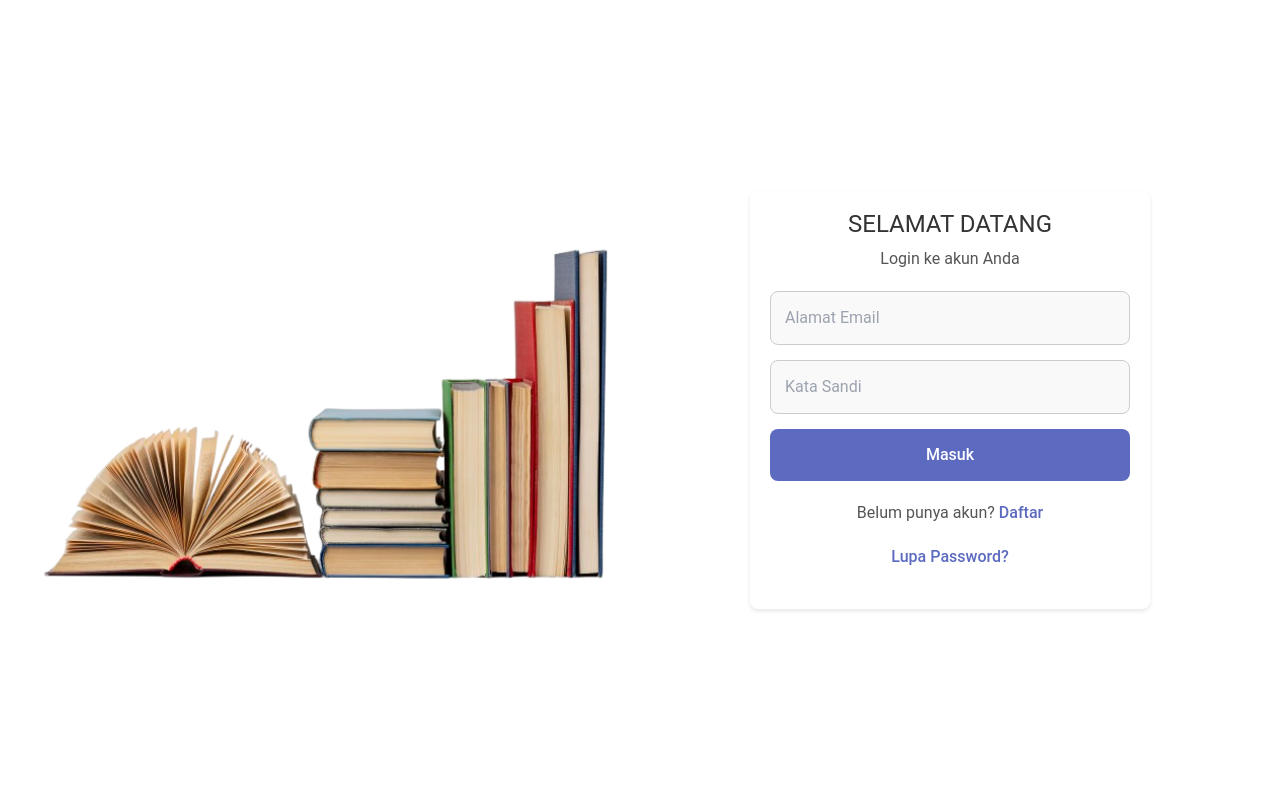
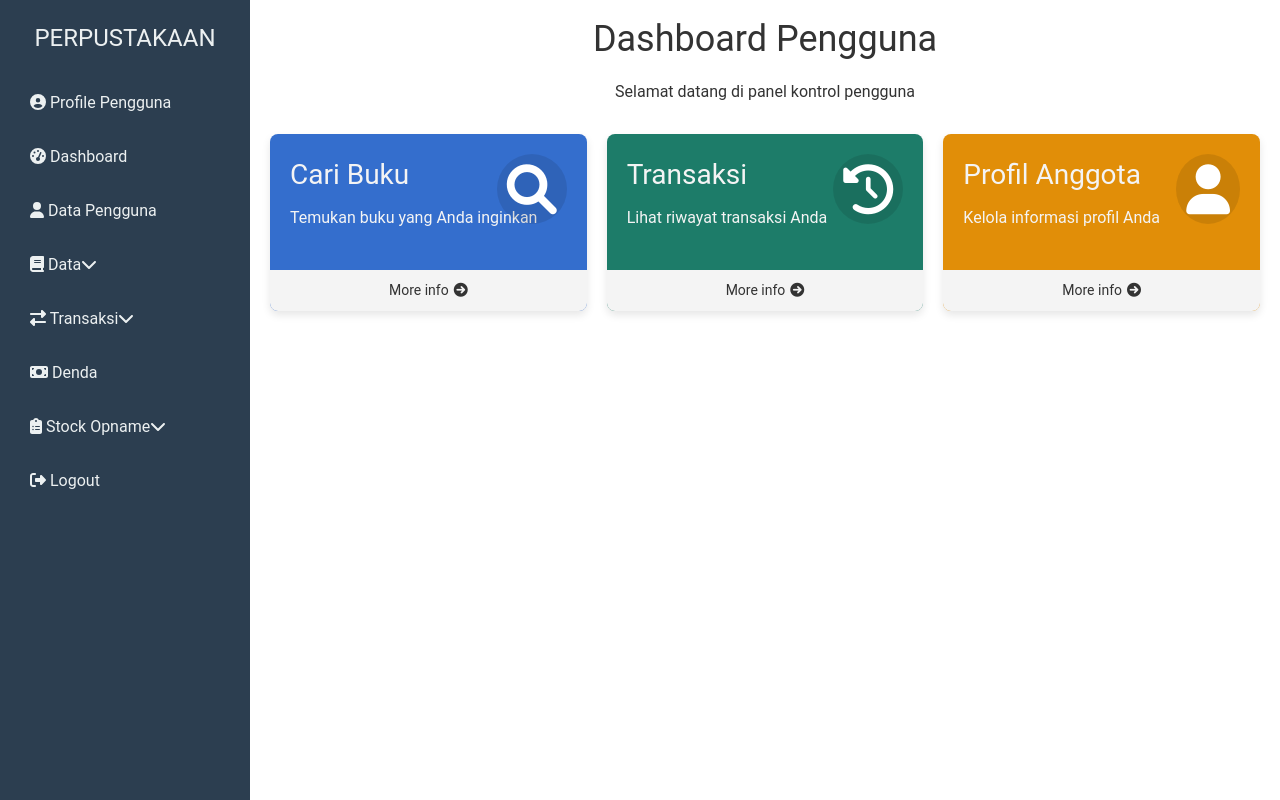
Before and after one commit to proyek-uas-arsitektur-sistem-perpus/proyek-sistem-perpus, a React (Vite) app in the folder frontend/: page /dashboard-pengguna in a window 1280 px wide. Built offline with nearby package versions, Linux system fonts and the light colour scheme.

Commit message:
Membuat dashboard untuk pengguna

```diff
--- a/frontend/src/App.jsx
+++ b/frontend/src/App.jsx
@@ -3,8 +3,10 @@ import Login from "./pages/Login";
 import Logout from "./pages/Logout";
 import Register from "./pages/Register";
 import Dashboard from "./pages/Dashboard";
+import Dashboardpengguna from "./pages/Dashboardpengguna";
 import GantiPassword from './components/GantiPassword';
 import SidebarStaff from "./components/SidebarStaff";
+// import SidebarPengguna from "./components/SidebarPengguna"; // Import SidebarPengguna
 import SearchFilter from './components/SearchFilter';
 import ProfilePengguna from "./pages/ProfilePengguna";  // Import halaman Profile
 import DataBuku from "./pages/Databuku";
@@ -19,12 +21,23 @@ const App = () => {
         <Routes>
           <Route path="/login" element={<Login />} />
           <Route path="/register" element={<Register />} />
+
+          {/* Dashboard untuk Staff */}
           <Route path="/dashboard" element={
             <div>
               <SidebarStaff />
               <Dashboard />
             </div>
           } />
+
+          {/* Dashboard untuk Pengguna */}
+          <Route path="/dashboard-pengguna" element={
+            <div>
+              {/* <SidebarPengguna /> Sidebar khusus Pengguna */}
+              <Dashboardpengguna />
+            </div>
+          } />
+
           <Route path="/login/change-password" element={<GantiPassword />} />
           <Route path="/lupa-password" element={<GantiPassword />} />
           <Route path="/search" element={
--- a/frontend/src/pages/Dashboard.css
+++ b/frontend/src/pages/Dashboard.css
@@ -10,7 +10,7 @@
 .dashboard-header h1 {
   font-size: 48px;
   font-family: "Poppins", Arial, Helvetica, sans-serif; /* Font estetis */
-  font-weight: 700;
+  font-weight: 00;
   color: #2c3e50;
   margin-bottom: 10px;
   padding-left: 250px;
@@ -56,6 +56,7 @@
   margin: 5px 0 0;
   color: #f5f5f5;
   font-weight: 500;
+  margin-bottom: 12%;
 }
 
 .card i {
@@ -89,15 +90,33 @@
 
 .card-footer {
   position: absolute;
-  bottom: 10px;
-  right: 10px;
+  bottom: 0;
+  left: 0;
+  width: 100%;
+  background-color: #f4f4f4; /* Latar belakang putih */
+  color: #333; /* Warna teks gelap */
+  text-align: center; /* Teks di tengah */
+  padding: 10px 0; /* Memberikan padding atas dan bawah */
   font-size: 14px;
   display: flex;
+  justify-content: center;
   align-items: center;
-  gap: 5px;
-  color: #f5f5f5;
+  box-shadow: 0 -2px 5px rgba(0, 0, 0, 0.1); /* Menambahkan bayangan agar lebih terpisah dari card */
+  border-bottom-right-radius: 12px;
+  border-bottom-left-radius: 12px;
 }
 
 .card-footer i {
-  font-size: 16px;
+  margin-left: 5px; /* Jarak antara teks dan ikon */
+  font-size: 12px; /* Mengubah ukuran ikon menjadi lebih kecil */
+
 }
+
+.card:hover .card-footer {
+  background-color: #f4f4f4;; /* Efek hover, latar belakang berubah */
+
+}
+
+.card .card-footer span {
+  font-weight: medium; /* Menebalkan teks More Info */
+}
--- /dev/null
+++ b/frontend/src/pages/Dashboardpengguna.css
@@ -0,0 +1,150 @@
+/* Styling umum untuk Dashboard Pengguna */
+.dashboardpengguna {
+    display: flex;
+    flex-direction: column;
+    padding: 20px;
+    margin-left: 250px; /* Menyesuaikan agar konten tidak tertutup sidebar */
+}
+
+.dashboardpengguna-header {
+    text-align: center;
+    margin-bottom: 30px;
+}
+
+.dashboardpengguna-header h1 {
+    font-size: 36px;
+    color: #333;
+}
+
+.dashboardpengguna-header p {
+    font-size: 18px;
+    color: #ffffff;
+}
+
+/* Styling untuk Cards */
+.dashboardpengguna-cards {
+    display: grid;
+    grid-template-columns: repeat(3, 1fr);
+    gap: 20px;
+}
+
+.card-pengguna {
+    background-color: #f4f4f4;
+    border-radius: 8px;
+    box-shadow: 0 4px 8px rgba(0, 0, 0, 0.1);
+    overflow: hidden;
+    transition: transform 0.3s ease-in-out;
+    position: relative; /* Memastikan ikon berada di posisi yang benar */
+}
+
+.card-pengguna:hover {
+    transform: translateY(-10px);
+}
+
+.card-pengguna-content {
+    padding: 20px;
+    text-align: center;
+}
+
+.card-pengguna-content h3 {
+    font-size: 28px;
+    margin-bottom: 10px;
+    text-align: left;
+    color: #f4f4f4;
+}
+
+.card-pengguna-content p {
+    font-size: 16px;
+    text-align: left;
+    color: #f4f4f4;
+}
+
+.card-pengguna-footer {
+    background-color: #f4f4f4;
+    padding: 10px;
+    text-align: center;
+    cursor: pointer;
+    font-size: 14px;
+    color: #333;
+    display: flex;
+    justify-content: center;
+    align-items: center;
+}
+
+.card-pengguna-footer:hover {
+    background-color: #e1e1e1;
+}
+
+.card-pengguna-footer i {
+    margin-left: 5px;
+}
+
+/* Ikon */
+.card-pengguna-icon {
+    font-size: 50px;
+    color: #fff;
+    position: absolute;
+    top: 20px;
+    right: 20px;
+    background-color: rgba(0, 0, 0, 0.1);
+    border-radius: 50%;
+    padding: 10px;
+}
+
+/* Warna untuk Card */
+.blue-pengguna {
+    background-color: #346ecd;
+}
+
+.teal-pengguna {
+    background-color: #1d7c69;
+}
+
+.orange-pengguna {
+    background-color: #e18e08;
+}
+
+/* Tampilan Sidebar */
+.dashboardpengguna .sidebar {
+    position: fixed;
+    left: 0;
+    top: 0;
+    bottom: 0;
+    width: 250px;
+    background-color: #2c3e50;
+    padding-top: 20px;
+}
+
+.sidebar a {
+    color: #ecf0f1;
+    display: block;
+    padding: 15px;
+    text-decoration: none;
+    font-size: 18px;
+}
+
+.sidebar a:hover {
+    background-color: #34495e;
+}
+
+@media (max-width: 768px) {
+    .dashboardpengguna-cards {
+        grid-template-columns: 1fr; /* Menjadi satu kolom pada layar kecil */
+    }
+
+    /* Menyesuaikan sidebar untuk layar kecil */
+    .dashboardpengguna .sidebar {
+        width: 200px; /* Lebih kecil pada perangkat mobile */
+    }
+
+    /* Memberikan margin di kiri untuk mencegah konten tertutup sidebar */
+    .dashboardpengguna {
+        margin-left: 0;
+    }
+}
+
+@media (max-width: 1024px) {
+    .dashboardpengguna-cards {
+        grid-template-columns: repeat(2, 1fr); /* Dua kolom pada layar sedang */
+    }
+}
--- /dev/null
+++ b/frontend/src/pages/Dashboardpengguna.jsx
@@ -0,0 +1,58 @@
+import React from "react";
+import './Dashboardpengguna.css'; // Mengimpor file CSS untuk styling Dashboard Pengguna
+import SidebarStaff from '../components/SidebarStaff'; // Mengimpor SidebarStaff
+
+// Komponen utama Dashboard Pengguna
+const Dashboardpengguna = () => {
+  return (
+    <div>
+      <SidebarStaff /> {/* Menyisipkan SidebarStaff */}
+
+      <div className="dashboardpengguna">
+        {/* Header dari Dashboard Pengguna */}
+        <header className="dashboardpengguna-header">
+          <h1>Dashboard Pengguna</h1> {/* Judul utama Dashboard Pengguna */}
+          <h3>Selamat datang di panel kontrol pengguna</h3> {/* Deskripsi singkat tentang dashboard */}
+        </header>
+
+        {/* Bagian Cards */}
+        <div className="dashboardpengguna-cards">
+          <div className="card-pengguna blue-pengguna">
+            <div className="card-pengguna-content">
+              <h3>Cari Buku</h3>
+              <p>Temukan buku yang Anda inginkan</p>
+            </div>
+            <i className="fas fa-search card-pengguna-icon"></i> {/* Ikon Cari Buku */}
+            <div className="card-pengguna-footer">
+              <span>More info</span> <i className="fas fa-arrow-circle-right"></i>
+            </div>
+          </div>
+
+          <div className="card-pengguna teal-pengguna">
+            <div className="card-pengguna-content">
+              <h3>Transaksi</h3>
+              <p>Lihat riwayat transaksi Anda</p>
+            </div>
+            <i className="fas fa-history card-pengguna-icon"></i> {/* Ikon Transaksi */}
+            <div className="card-pengguna-footer">
+              <span>More info</span> <i className="fas fa-arrow-circle-right"></i>
+            </div>
+          </div>
+
+          <div className="card-pengguna orange-pengguna">
+            <div className="card-pengguna-content">
+              <h3>Profil Anggota</h3>
+              <p>Kelola informasi profil Anda</p>
+            </div>
+            <i className="fas fa-user card-pengguna-icon"></i> {/* Ikon Profil Anggota */}
+            <div className="card-pengguna-footer">
+              <span>More info</span> <i className="fas fa-arrow-circle-right"></i>
+            </div>
+          </div>
+        </div>
+      </div>
+    </div>
+  );
+};
+
+export default Dashboardpengguna;
```
